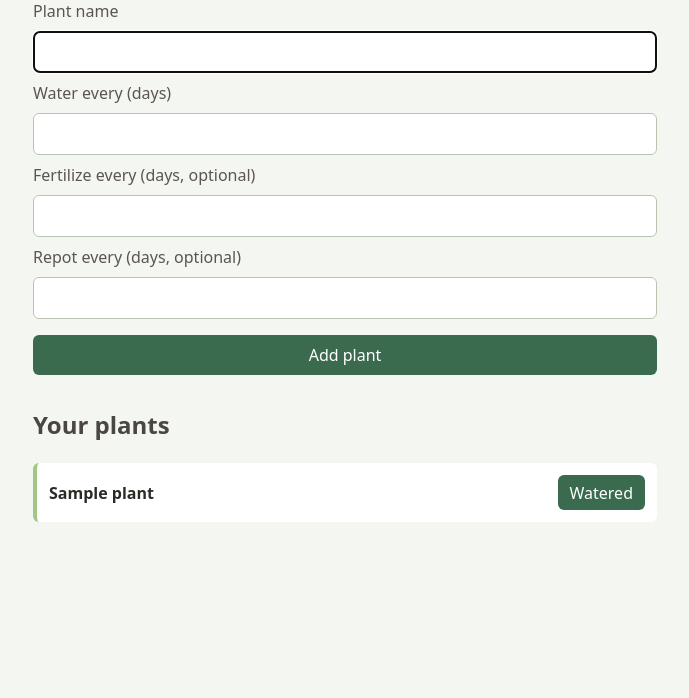
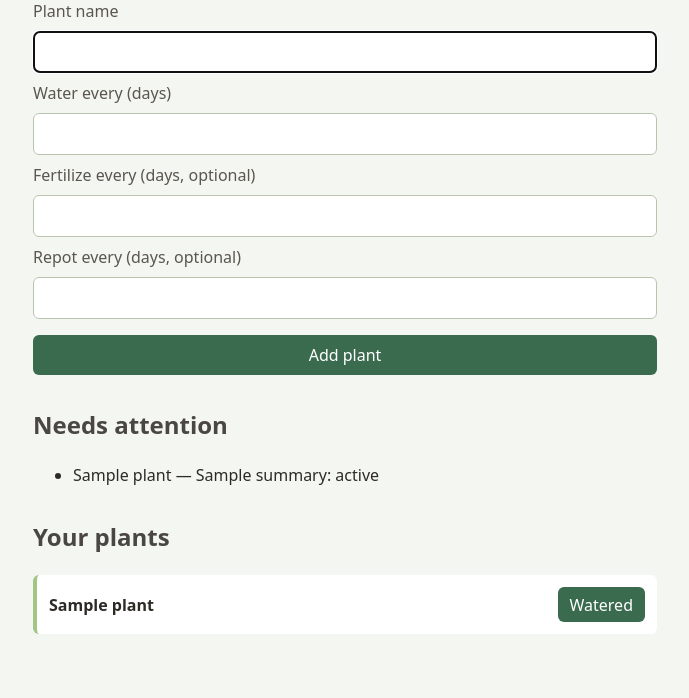
Before and after one commit to jirayu-codes/big_project_one, a Flask app: template templates/index.html in a window 1280 px wide. Shown: the part 206-904 px from the top of the page, without its empty margins (295-984 px from the left). Before the commit the page ends 728 px from the top, so only its background shows below. Run offline with Flask 3, Linux system fonts and the light colour scheme; the template is opened without the code that fills it: most values are stand-ins (such as "Sample title", 1, 10 or a date in 2020).

Commit message:
Implement due-soon/overdue summary list on the main page

```diff
--- a/app.py
+++ b/app.py
@@ -152,6 +152,54 @@ def plant_status(plant):
     return care_type_status(plant, "water_every", "last_watered", "never watered")
 
 
+DUE_SOON_DAYS = 3
+
+
+def _summary_bucket(days):
+    """Classify a days-until-due value into a severity bucket key.
+
+    Returns "overdue", "due today", or "due soon", or None when the value
+    is not close enough to deserve a summary entry.
+    """
+    if days < 0:
+        return "overdue"
+    if days == 0:
+        return "due today"
+    if 1 <= days <= DUE_SOON_DAYS:
+        return "due soon"
+    return None
+
+
+# Bucket priority: overdue first, then due today, then due soon.
+_BUCKET_ORDER = {"overdue": 0, "due today": 1, "due soon": 2}
+
+
+def due_summary(plants):
+    """Return summary entries for plants that need attention.
+
+    Each entry is a tuple (plant, label, status) where status is "overdue",
+    "due today", or "due soon". Entries are sorted with overdue first, then
+    due today, then due soon; within a bucket soonest due date first, then
+    plant name. Plants with no last-done date (never done) or untracked care
+    types never appear.
+    """
+    entries = []
+    for plant in plants:
+        for label, every_col, last_col, _never_word in CARE_TYPES:
+            if not plant[every_col] or not plant[last_col]:
+                continue
+            days = days_until_due(plant, every_col, last_col)
+            if days is None:
+                continue
+            bucket = _summary_bucket(days)
+            if bucket is not None:
+                entries.append((plant, label, bucket, days))
+    entries.sort(
+        key=lambda entry: (_BUCKET_ORDER[entry[2]], entry[3], entry[0]["name"])
+    )
+    return [(plant, label, bucket) for plant, label, bucket, _days in entries]
+
+
 def create_app(test_config=None):
     app = Flask(__name__)
     app.config.from_mapping(
@@ -199,8 +247,10 @@ def create_app(test_config=None):
     @app.route("/")
     def index():
         plants = get_all_plants(get_db())
+        summary = due_summary(plants)
         logger.info("Rendered home page with %d plant(s)", len(plants))
-        return render_template("index.html", plants=plants)
+        logger.info("Summary has %d due/overdue entr(y/ies)", len(summary))
+        return render_template("index.html", plants=plants, summary=summary)
 
     @app.route("/add", methods=["POST"])
     def add_plant():
--- a/templates/index.html
+++ b/templates/index.html
@@ -30,6 +30,19 @@
             </form>
         </section>
 
+        {% if summary %}
+        <section class="summary">
+            <h2>Needs attention</h2>
+            <ul id="due-list">
+                {% for plant, label, status in summary %}
+                <li>
+                    <span class="due-plant">{{ plant["name"] }} — {{ label }}: {{ status }}</span>
+                </li>
+                {% endfor %}
+            </ul>
+        </section>
+        {% endif %}
+
         <section>
             <h2>Your plants</h2>
             {% if plants %}
```
Also changed, not shown: tests/test_app.py (+118 -1 lines).
